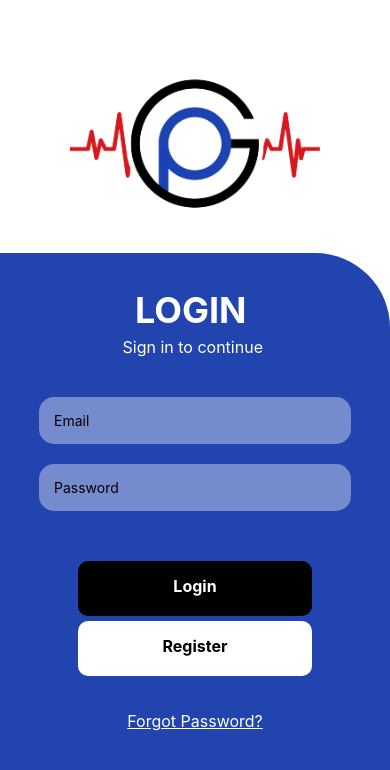
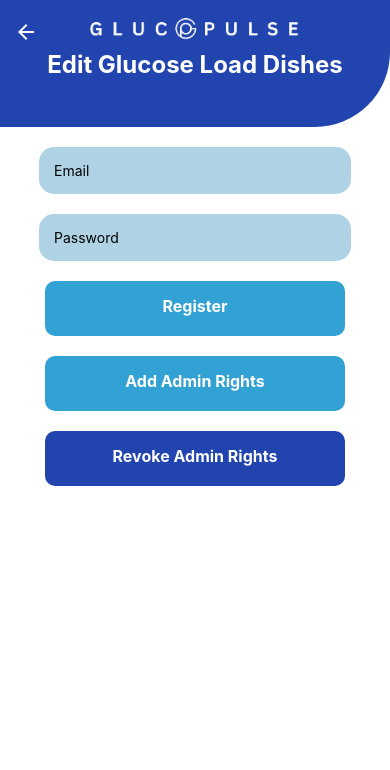
Before and after one commit to GlucoPulse/application, a React Native app: screen /AddAdmin in a window 390 px wide. Shown: the top 770 px of the page. Built offline with nearby package versions, Linux system fonts and the light colour scheme; no server answers.

Commit message:
added adding admin page

```diff
--- a/App.js
+++ b/App.js
@@ -9,6 +9,7 @@
 import AdminPage from "./screens/AdminPage";
 import AddGLValPage from "./screens/AddGLValPage";
 import EditGLValPage from "./screens/EditGLValPage";
+import AddAdminPage from "./screens/AddAdminPage";
 
 const Stack = createNativeStackNavigator();
 
@@ -56,6 +57,16 @@
             headerTintColor: "white",
           }}
         />
+        <Stack.Screen
+          name="AddAdmin"
+          component={AddAdminPage}
+          options={{
+            headerShown: true,
+            title: "",
+            headerTransparent: true,
+            headerTintColor: "white",
+          }}
+        />
       </Stack.Navigator>
     </NavigationContainer>
   );
--- /dev/null
+++ b/screens/AddAdminPage.js
@@ -0,0 +1,204 @@
+import React, { useState } from "react";
+import {
+  View,
+  TextInput,
+  Button,
+  Text,
+  StyleSheet,
+  Alert,
+  SafeAreaView,
+  StatusBar,
+  Image,
+  TouchableOpacity,
+} from "react-native";
+import { getAuth, createUserWithEmailAndPassword } from "firebase/auth";
+import { getFirestore, doc, setDoc, updateDoc } from "firebase/firestore";
+
+const RegistrationPage = () => {
+  const [email, setEmail] = useState("");
+  const [password, setPassword] = useState("");
+  const [error, setError] = useState("");
+
+  const handleRegister = async () => {
+    const auth = getAuth();
+    const firestore = getFirestore();
+
+    try {
+      const userCredential = await createUserWithEmailAndPassword(
+        auth,
+        email,
+        password
+      );
+      const user = userCredential.user;
+
+      const isAdmin = email.endsWith("@gp-admin.io");
+
+      await setDoc(doc(firestore, "adminTag", user.uid), {
+        userID: user.uid,
+        tagIfAdmin: isAdmin,
+      });
+
+      // Show alert based on admin status
+      if (isAdmin) {
+        Alert.alert("Created account", "Admin account added");
+      } else {
+        Alert.alert("Created account", "Account registered but not as admin");
+      }
+    } catch (error) {
+      setError(error.message);
+    }
+  };
+
+  const handleRevokeAdmin = async () => {
+    const auth = getAuth();
+    const firestore = getFirestore();
+    const user = auth.currentUser;
+
+    if (user) {
+      try {
+        await updateDoc(doc(firestore, "adminTag", user.uid), {
+          tagIfAdmin: false,
+        });
+        Alert.alert("Administrator Removed", "Admin permissions revoked");
+      } catch (error) {
+        setError(error.message);
+      }
+    } else {
+      Alert.alert("Error", "No user is currently logged in");
+    }
+  };
+
+  const handleAddAdminRights = async () => {
+    const auth = getAuth();
+    const firestore = getFirestore();
+    const user = auth.currentUser;
+
+    if (user) {
+        try {
+          await updateDoc(doc(firestore, "adminTag", user.uid), {
+            tagIfAdmin: true,
+          });
+          Alert.alert("Added Administrator", "Admin permissions added");
+        } catch (error) {
+          setError(error.message);
+        }
+      } else {
+        Alert.alert("Error", "No user is currently logged in");
+      }
+    };
+
+
+  return (
+    <SafeAreaView style={styles.container2}>
+      <StatusBar backgroundColor={"#2244af"} barStyle={"light-content"} />
+
+      <View style={styles.header}>
+        <Image
+          source={require("../assets/word-logo-whitevar.png")}
+          style={styles.topImage}
+        />
+        <Text style={styles.welcomeText}>Edit Glucose Load Dishes</Text>
+      </View>
+
+      <View style={styles.topBody}>
+        <TextInput
+          style={styles.input}
+          placeholder="Email"
+          value={email}
+          onChangeText={setEmail}
+        />
+        <TextInput
+          style={styles.input}
+          placeholder="Password"
+          value={password}
+          onChangeText={setPassword}
+          secureTextEntry
+        />
+
+        <TouchableOpacity onPress={handleRegister} style={styles.buttonStyle2}>
+          <Text style={styles.buttonText}>Register</Text>
+        </TouchableOpacity>
+
+        <TouchableOpacity onPress={handleAddAdminRights} style={styles.buttonStyle2}>
+          <Text style={styles.buttonText}>Add Admin Rights</Text>
+        </TouchableOpacity>
+
+        <TouchableOpacity onPress={handleRevokeAdmin} style={styles.buttonStyle}>
+          <Text style={styles.buttonText}>Revoke Admin Rights</Text>
+        </TouchableOpacity>
+      </View>
+    </SafeAreaView>
+  );
+};
+
+const styles = StyleSheet.create({
+  buttonText: {
+    color: "white",
+    fontWeight: "bold",
+    fontSize: 16,
+  },
+  buttonStyle: {
+    backgroundColor: "#2244af",
+    width: 300,
+    height: 55,
+    padding: 15,
+    borderRadius: 10,
+    alignItems: "center",
+    marginTop: 20,
+  },
+  buttonStyle2: {
+    backgroundColor: "#32a1d3",
+    width: 300,
+    height: 55,
+    padding: 15,
+    borderRadius: 10,
+    alignItems: "center",
+    marginTop: 20,
+  },
+  container: {
+    flex: 1,
+    justifyContent: "center",
+    padding: 16,
+  },
+  input: {
+    marginTop: 20,
+    backgroundColor: "white",
+    padding: 15,
+    borderRadius: 15,
+    borderColor: "#cccccc",
+    backgroundColor: "#afd3e5",
+    width: "100%",
+  },
+  header: {
+    width: "100%",
+    height: "15%",
+    backgroundColor: "#2244af",
+    borderBottomRightRadius: 75,
+    justifyContent: "center",
+    alignItems: "center",
+  },
+  container2: {
+    backgroundColor: "white",
+    alignItems: "center",
+    flex: 1,
+  },
+  topImage: {
+    width: 250,
+    height: 50,
+    marginTop: -13,
+  },
+  welcomeText: {
+    color: "white",
+    fontSize: 24,
+    fontWeight: "bold",
+    marginBottom: 35,
+  },
+  topBody: {
+    backgroundColor: "white",
+    width: "80%",
+    justifyContent: "center",
+    alignItems: 'center',
+  },
+});
+
+export default RegistrationPage;
--- a/screens/AddGLValPage.js
+++ b/screens/AddGLValPage.js
@@ -62,7 +62,7 @@
           source={require("../assets/word-logo-whitevar.png")}
           style={styles.topImage}
         />
-        <Text style={styles.welcomeText}>Add Glucose Load Dishes</Text>
+        <Text style={styles.welcomeText}>Add Glycemic Load Dishes</Text>
       </View>
 
       <View style={styles.body}>
--- a/screens/AdminPage.js
+++ b/screens/AdminPage.js
@@ -40,8 +40,8 @@
           <Text style={styles.buttonText}>Edit Glycemic Load Database</Text>
         </TouchableOpacity>
 
-        <TouchableOpacity style={styles.button}>
-          <Text style={styles.buttonText}>Add Users as Admin</Text>
+        <TouchableOpacity style={styles.button} onPress={() => navigation.navigate("AddAdmin")}>
+          <Text style={styles.buttonText}>Administrator Users</Text>
         </TouchableOpacity>
 
         <TouchableOpacity
```
